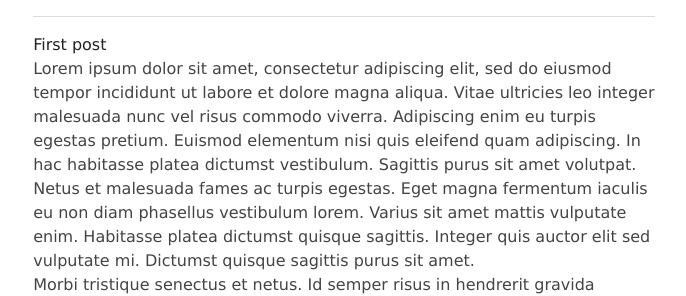
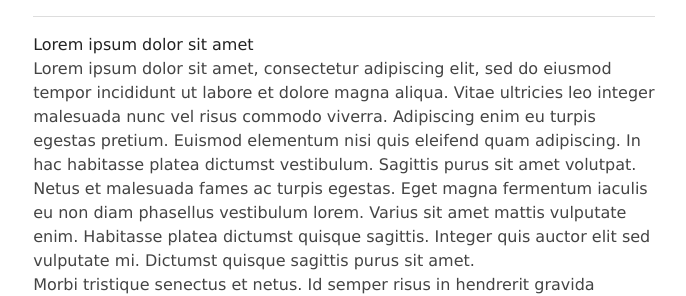
Before and after one commit to SindreKjelsrud/kjelsrud.dev, an Astro site: page /blog/first-post in a window 1280 px wide. Shown: the part 507-803 px from the top of the page, without its empty margins (296-982 px from the left). Built offline with nearby package versions, Linux system fonts and the light colour scheme; Astro itself is replaced by a stand-in of ours.

Commit message:
💄 fixing slug in blogpost to show description

```diff
--- a/src/pages/blog/[...slug].astro
+++ b/src/pages/blog/[...slug].astro
@@ -16,6 +16,6 @@
 ---
 
 <BlogPost {...post.data}>
-	<h1>{post.data.title}</h1>
+	<h1>{post.data.description}</h1>
 	<Content />
 </BlogPost>
```
